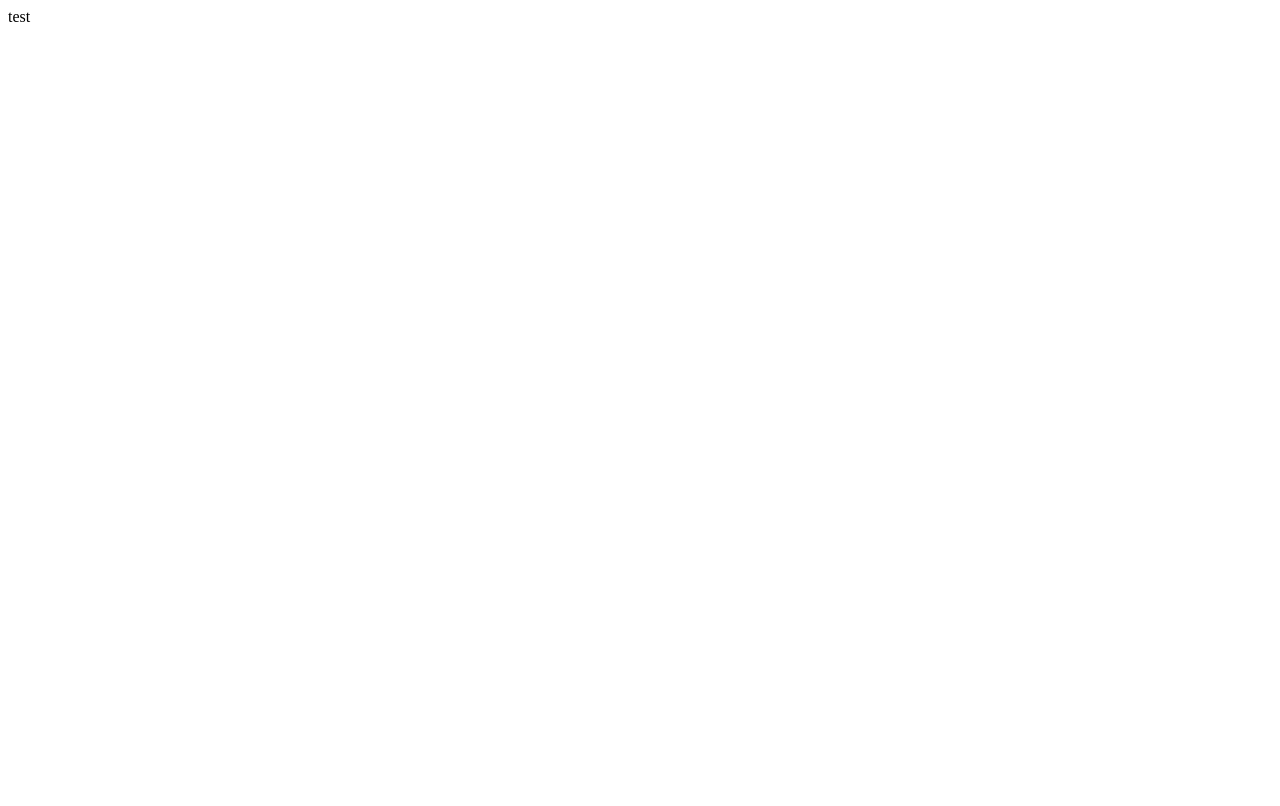
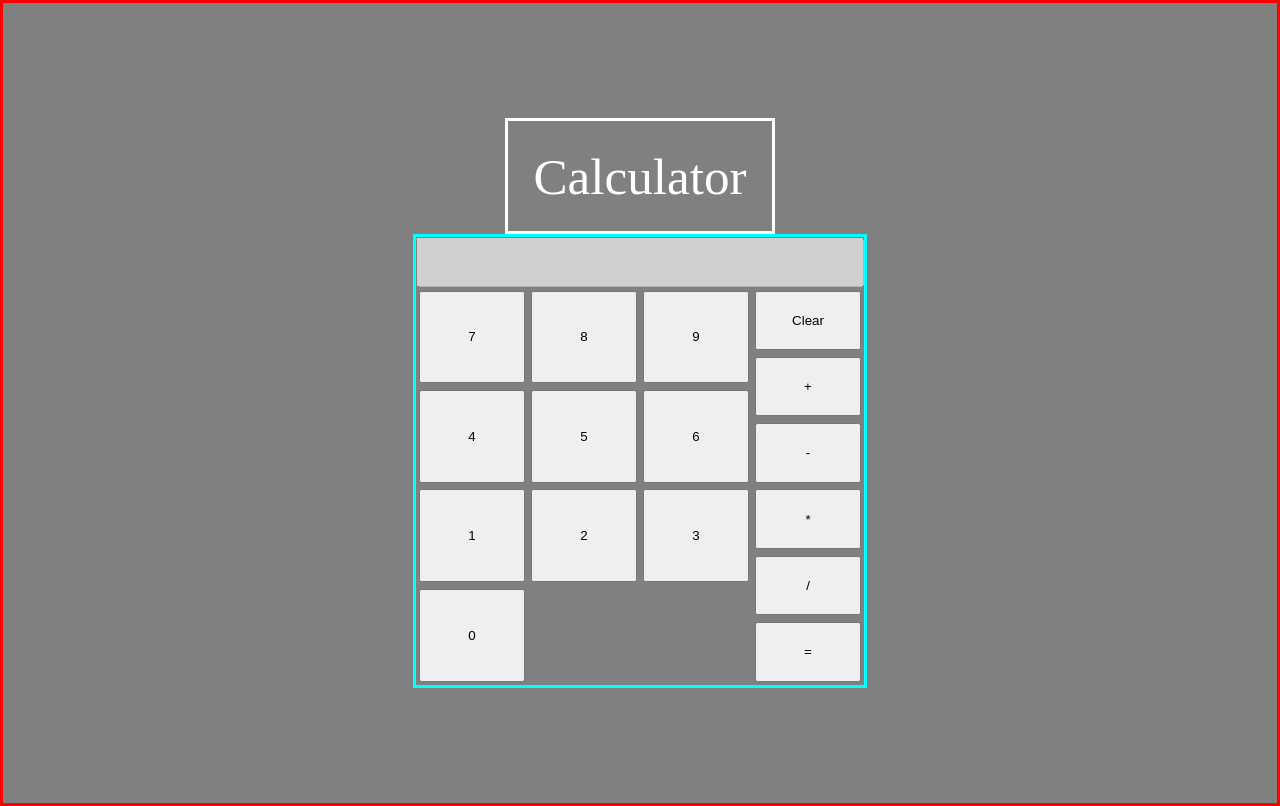
Before and after one commit to Michaelj82/calculator, a plain HTML site: page index.html in a window 1280 px wide. Drawn offline with Linux system fonts and the light colour scheme.

Commit message:
Added basic styling so that I will be able to push buttons and be able to adjust features for when I add javascript, will clean up styling at a later point

```diff
--- a/index.html
+++ b/index.html
@@ -4,10 +4,50 @@
     <meta charset="UTF-8">
     <meta http-equiv="X-UA-Compatible" content="IE=edge">
     <meta name="viewport" content="width=device-width, initial-scale=1.0">
+
+    <link rel="stylesheet" href="./style.css">
+
+    <script type="text/javascript" src = "./script.js"></script>
+
     <title>Calculator</title>
 </head>
 <body>
-    test
+    <div id="header">Calculator</div>
+
+    <div id="calculator">
+        <input type="text" id="display" disabled>
+        <div id="buttons">
+            <div class="numbers">
+                <button>7</button>
+                <button>8</button>
+                <button>9</button>
+                <button>4</button>
+                <button>5</button>
+                <button>6</button>
+                <button>1</button>
+                <button>2</button>
+                <button>3</button>
+                <button>0</button>
+
+            </div>
+
+
+            <div class="symbols">
+                <button>Clear</button>
+                <button>+</button>
+                <button>-</button>
+                <button>*</button>
+                <button>/</button>
+                <button>=</button>
+
+            </div>
+        </div>
+
+
+
+
+
+    </div>
 
 </body>
 </html>
--- /dev/null
+++ b/style.css
@@ -0,0 +1,76 @@
+html, body{
+    margin: 0;
+    height: 100%;
+
+}
+
+body{
+    display: flex;
+    flex-direction: column;
+    justify-content: center;
+    align-items: center;
+    background-color: gray;
+
+    border: solid;
+    border-color: red;
+}
+
+#header{
+    border: solid;
+    color: white;
+    padding: 2%;
+    font-size: 4vw;
+
+
+}
+
+
+#calculator{
+    display: flex;
+    flex-direction: column;
+    border:solid;
+    border-color: aqua;
+    height: 35vw;
+    width: 35vw;
+
+
+}
+
+
+button{
+
+    margin: 3%;
+
+}
+
+#calculator > input{
+    height: 10%;
+}
+
+#calculator > #buttons{
+    display: flex;
+    flex-direction: row;
+
+    height: 90%;
+}
+
+#calculator > #buttons > .numbers{
+
+    display: grid;
+
+    grid-template-columns: repeat(3, 1fr);
+    width: 75%;
+    min-height: 100%;
+
+}
+
+
+#calculator > #buttons > .symbols{
+
+    display:grid;
+    grid-template-columns: repeat(1, 1fr);
+
+    width: 25%;
+    min-height:100%;
+
+}
```
Also changed, not shown: script.js (added).
